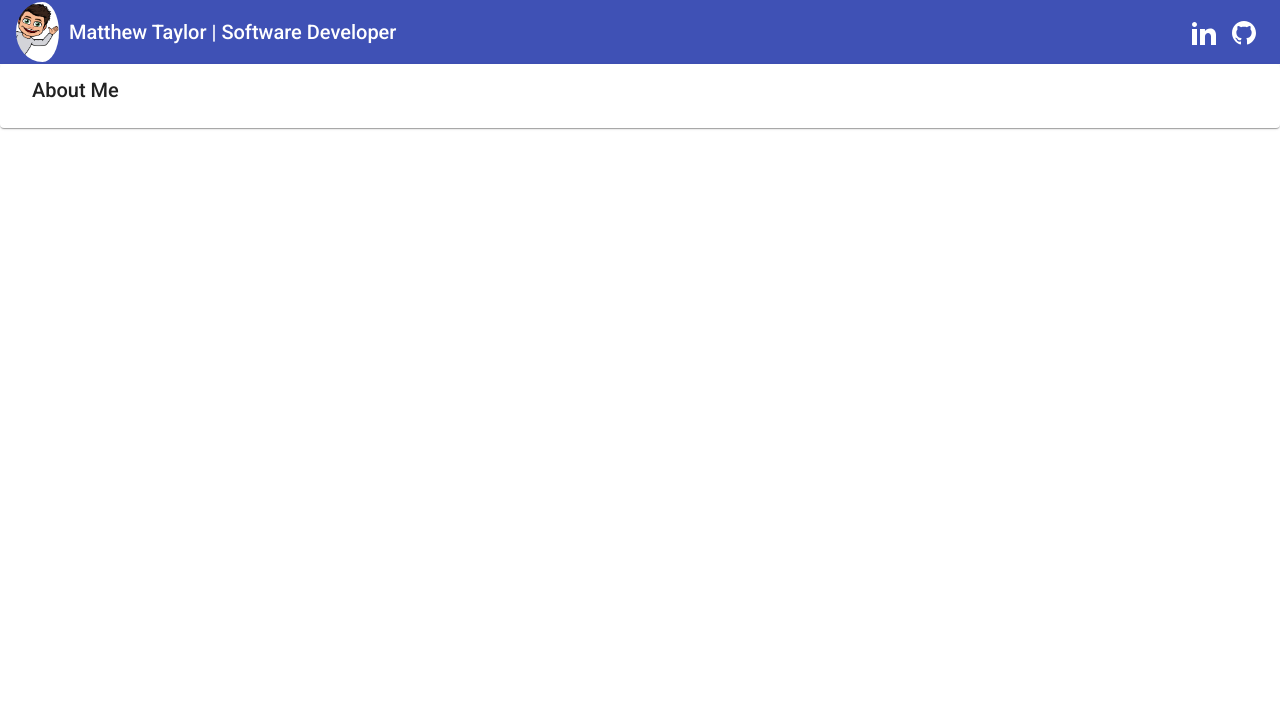
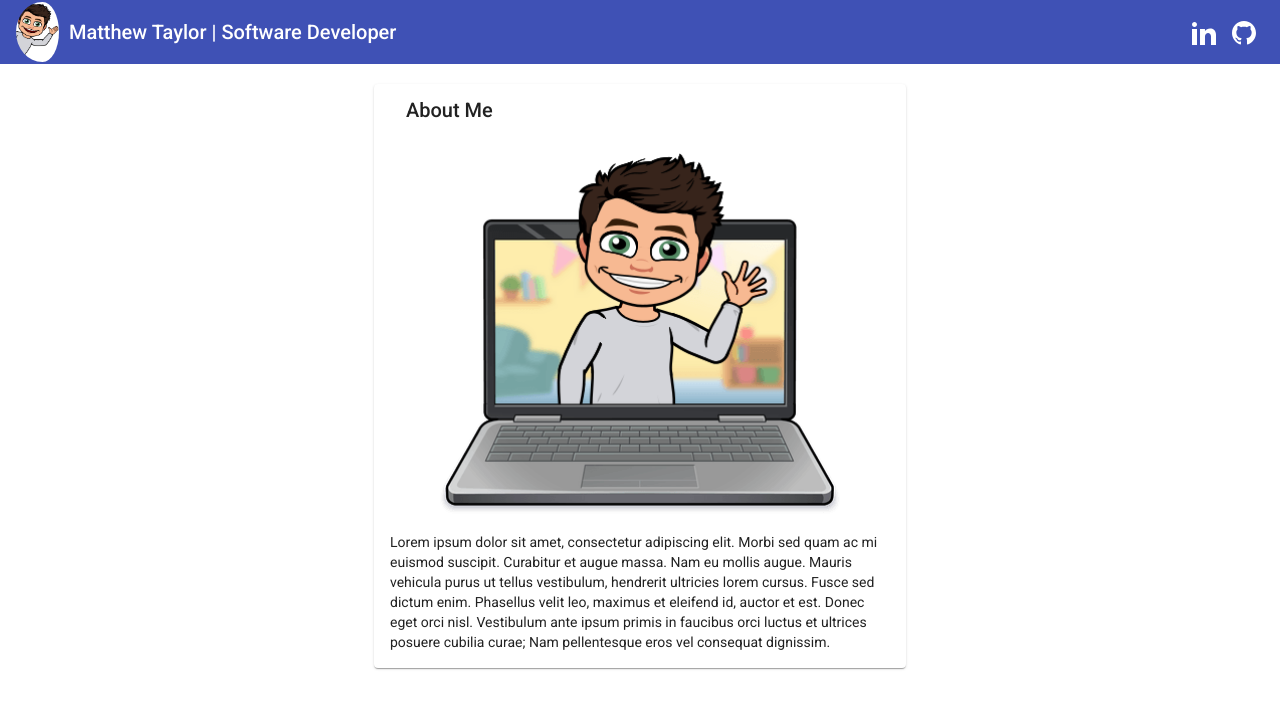
Before and after one commit to matthewmt1998/portfolio-website, an Angular app: page / in a window 1280 px wide. Shown: the top 708 px of the page. Built offline with nearby package versions, Linux system fonts and the light colour scheme.

Commit message:
add initial about me card

```diff
--- a/src/app/components/about-me/about-me.component.css
+++ b/src/app/components/about-me/about-me.component.css
@@ -1,3 +1,10 @@
-.card {
+.about-me-card {
     margin: auto;
+    max-width: 500px;
   }
+
+.wave-img {
+  height: 400px;
+  width: 400px;
+  margin: auto;
+}
--- a/src/app/components/about-me/about-me.component.html
+++ b/src/app/components/about-me/about-me.component.html
@@ -1,7 +1,9 @@
-<mat-card class="card">
+<mat-card class="about-me-card">
     <mat-card-header>
       <mat-card-title>About Me</mat-card-title>
     </mat-card-header>
+    <img mat-card-image class="wave-img" src="assets/img/bitmojicomputerwave.png" alt="BitEmoji photo waving hello through a laptop">
     <mat-card-content>
+        <p>Lorem ipsum dolor sit amet, consectetur adipiscing elit. Morbi sed quam ac mi euismod suscipit. Curabitur et augue massa. Nam eu mollis augue. Mauris vehicula purus ut tellus vestibulum, hendrerit ultricies lorem cursus. Fusce sed dictum enim. Phasellus velit leo, maximus et eleifend id, auctor et est. Donec eget orci nisl. Vestibulum ante ipsum primis in faucibus orci luctus et ultrices posuere cubilia curae; Nam pellentesque eros vel consequat dignissim.</p>
     </mat-card-content>
   </mat-card>
--- a/src/app/components/toolbar/toolbar.component.css
+++ b/src/app/components/toolbar/toolbar.component.css
@@ -5,6 +5,9 @@ img {
   padding-right: 10px;
 }
 
+.toolbar {
+  margin-bottom: 20px;
+}
 .spacer {
   flex: 1 1 auto;
 }
--- a/src/app/components/toolbar/toolbar.component.html
+++ b/src/app/components/toolbar/toolbar.component.html
@@ -1,4 +1,4 @@
-<mat-toolbar color="primary" >
+<mat-toolbar color="primary" class="toolbar" >
   <img src="assets/img/bitmojiwave.png" alt="Bitmoji Wave">
   <span>Matthew Taylor | Software Developer</span>
   <span class="spacer"></span>
```
Also changed, not shown: src/assets/img/bitmojicomputerwave.png (added).
